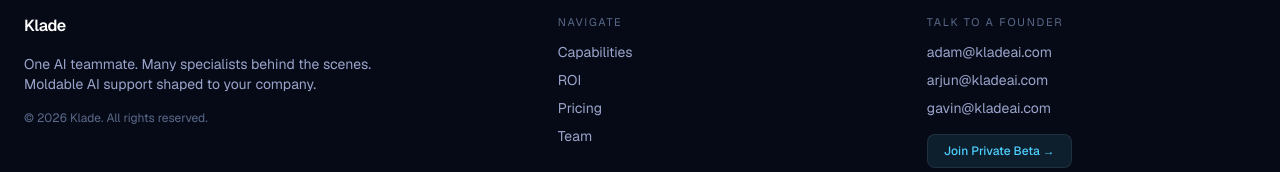
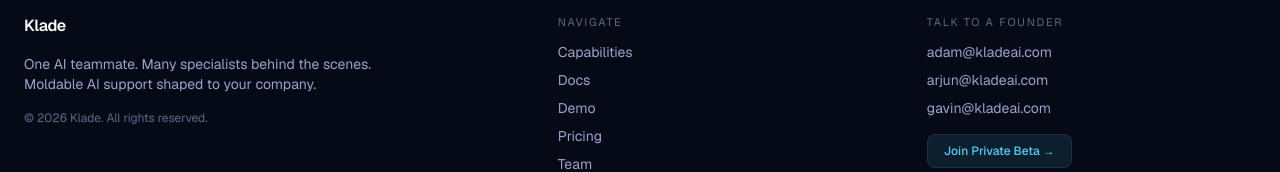
Before and after one commit to KladeAI/Klade, a Next.js app in the folder website/: page / in a window 1280 px wide. Shown: the part 7143-7315 px from the top of the page. Built offline with nearby package versions, Linux system fonts and the light colour scheme.

Commit message:
feat: add Docs and Demo links to footer navigation

```diff
--- a/website/src/components/footer.tsx
+++ b/website/src/components/footer.tsx
@@ -3,7 +3,8 @@
 
 const footerLinks = [
   { label: "Capabilities", href: "/#capabilities" },
-  { label: "ROI", href: "/#roi-estimator" },
+  { label: "Docs", href: "/docs" },
+  { label: "Demo", href: "/demo" },
   { label: "Pricing", href: "/pricing" },
   { label: "Team", href: "/team" },
 ];
```
